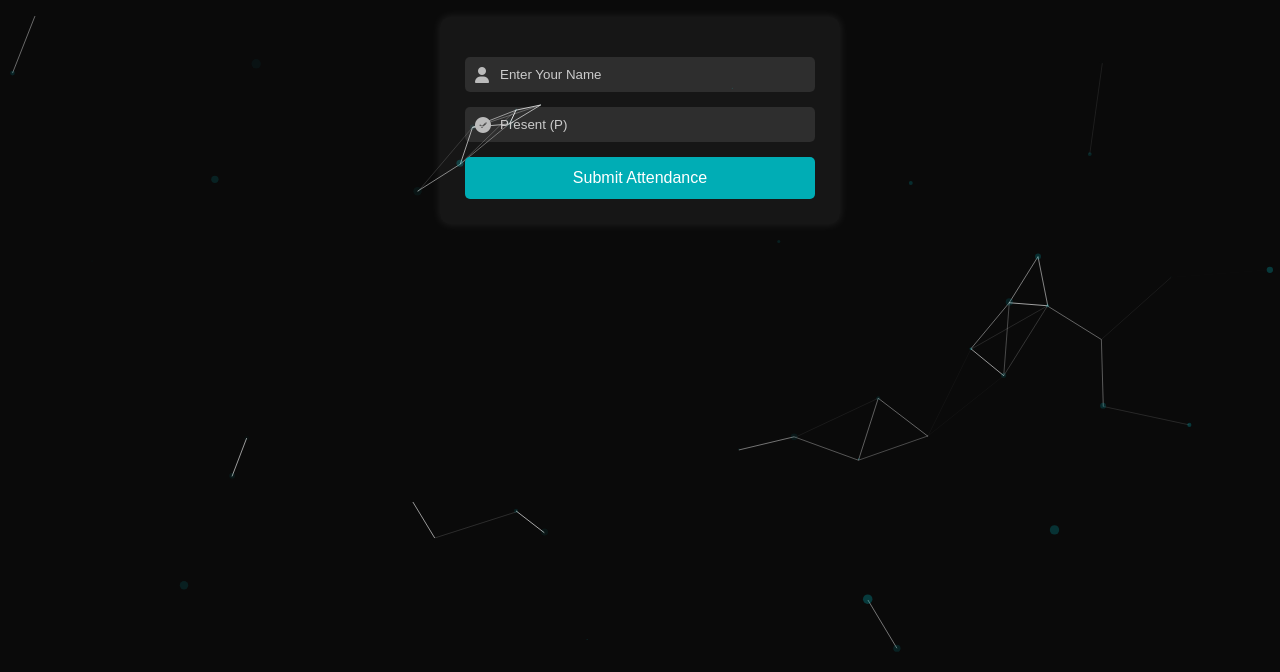
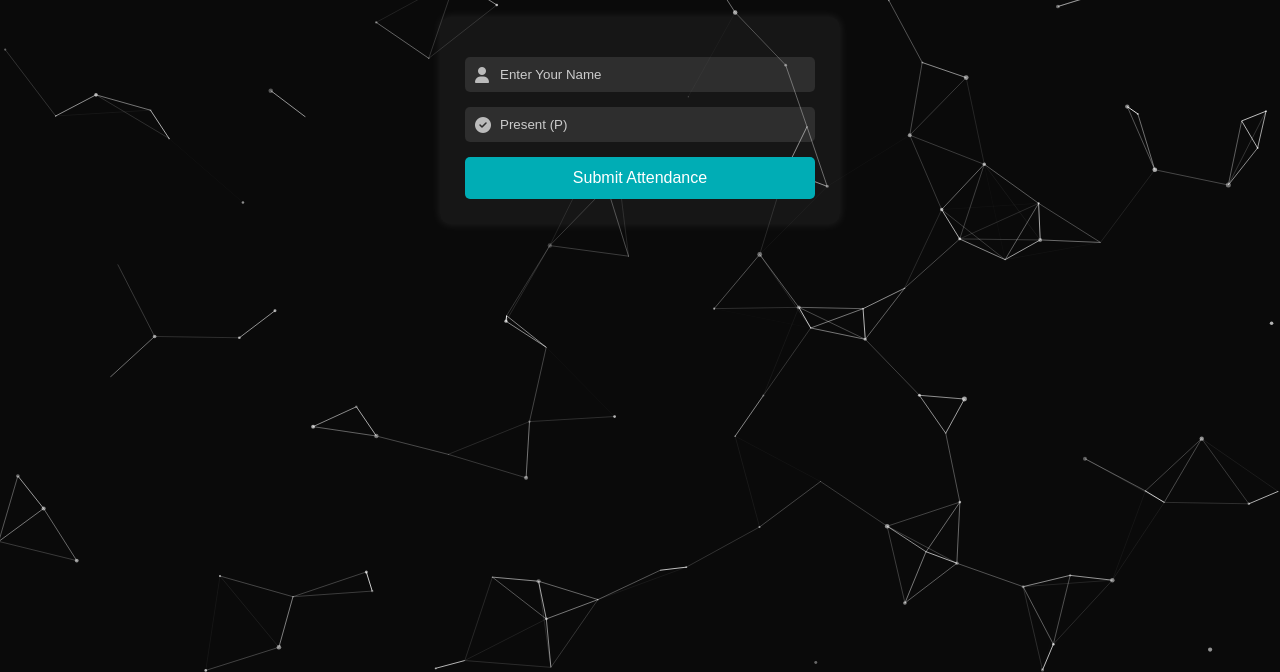
Before and after one commit to APTTrialweb/MBA-Attendance-Form, a plain HTML site: page index.html in a window 1280 px wide. Shown: the part 128-800 px from the top of the page. Drawn offline with nearby package versions, Linux system fonts and the light colour scheme; some packages are replaced by stand-ins of ours; a script that the page names is missing.

Commit message:
Update index.html

```diff
--- a/index.html
+++ b/index.html
@@ -117,22 +117,73 @@
 
 <script>
   // New particle effect: upward-floating bubbles
-  particlesJS("particles-js", {
-    particles: {
-      number: { value: 40, density: { enable: true, value_area: 800 } },
-      color: { value: "#00adb5" },
-      shape: { type: "circle" },
-      opacity: { value: 0.3, random: true },
-      size: { value: 5, random: true },
-      move: {
+ particlesJS("particles-js", {
+  particles: {
+    number: {
+      value: 120,
+      density: {
         enable: true,
-        speed: 1.5,
-        direction: "top",
-        random: true,
-        out_mode: "out"
+        value_area: 1000
+      }
+    },
+    color: {
+      value: "#ffffff"
+    },
+    shape: {
+      type: "circle"
+    },
+    opacity: {
+      value: 0.7,
+      random: true,
+      anim: {
+        enable: true,
+        speed: 1,
+        opacity_min: 0.3,
+        sync: false
+      }
+    },
+    size: {
+      value: 2.5,
+      random: true,
+      anim: {
+        enable: true,
+        speed: 4,
+        size_min: 0.3,
+        sync: false
+      }
+    },
+    move: {
+      enable: true,
+      speed: 0.3,
+      direction: "none",
+      random: true,
+      straight: false,
+      out_mode: "out",
+      bounce: false
+    }
+  },
+  interactivity: {
+    detect_on: "canvas",
+    events: {
+      onhover: {
+        enable: true,
+        mode: "repulse"
+      },
+      onclick: {
+        enable: false
+      },
+      resize: true
+    },
+    modes: {
+      repulse: {
+        distance: 100,
+        duration: 0.4
       }
     }
-  });
+  },
+  retina_detect: true
+});
+
 
   document.getElementById("attendanceForm").addEventListener("submit", function (e) {
     e.preventDefault();
```
